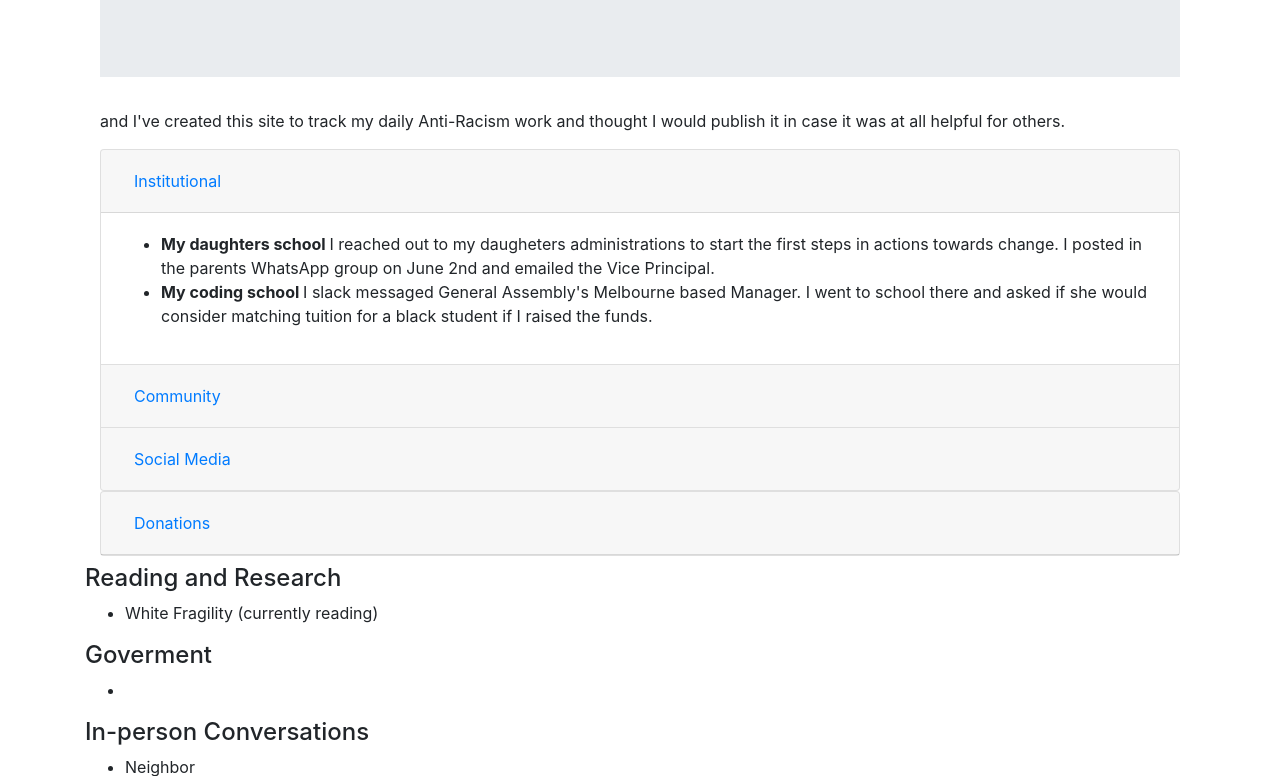
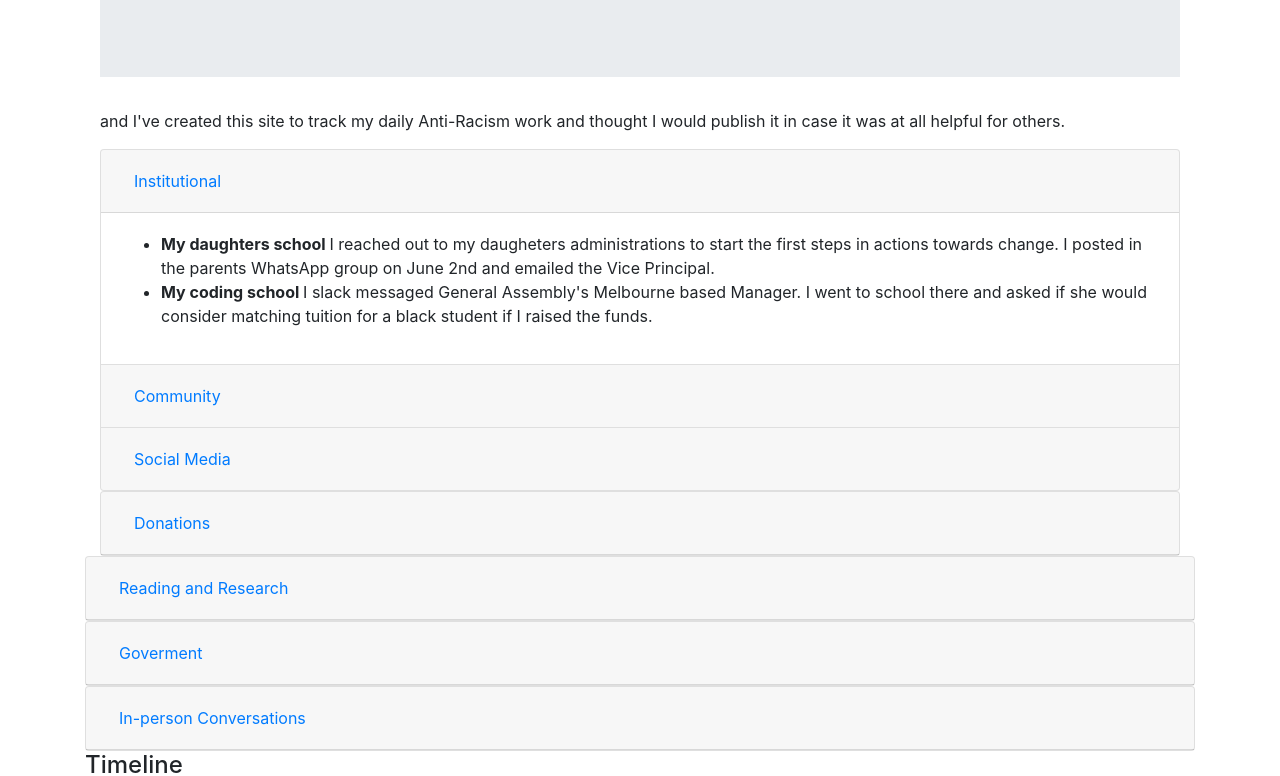
Before and after one commit to nikkiricks/anti-racism-work, a website: page index.html in a window 1280 px wide. Shown: the part 172-948 px from the top of the page. Drawn offline with nearby package versions, Linux system fonts and the light colour scheme.

Commit message:
adding daily actions and some formatting

```diff
--- a/index.html
+++ b/index.html
@@ -177,26 +177,103 @@
       </div>
     </div>
 
-      <h4></h4>
 
-
-      <h4>Reading and Research</h4>
+    <div class="card">
+      <div class="card-header" id="headingThree">
+        <h2 class="mb-0">
+          <button
+            class="btn btn-link btn-block text-left collapsed"
+            type="button"
+            data-toggle="collapse"
+            data-target="#collapseThree"
+            aria-expanded="false"
+            aria-controls="collapseThree"
+          >
+          Reading and Research
+          </button>
+        </h2>
+      </div>
+      <div
+        id="collapseThree"
+        class="collapse"
+        aria-labelledby="headingThree"
+        data-parent="#accordionExample"
+      >
+        <div class="card-body">
           <ul>
             <li>White Fragility (currently reading)</li>
           </ul>
+        </div>
+      </div>
+    </div>
+  </div>
 
-      <h4>Goverment</h4>
+</div>
+
+      <div class="card">
+        <div class="card-header" id="headingThree">
+          <h2 class="mb-0">
+            <button
+              class="btn btn-link btn-block text-left collapsed"
+              type="button"
+              data-toggle="collapse"
+              data-target="#collapseThree"
+              aria-expanded="false"
+              aria-controls="collapseThree"
+            >
+            Goverment
+            </button>
+          </h2>
+        </div>
+        <div
+          id="collapseThree"
+          class="collapse"
+          aria-labelledby="headingThree"
+          data-parent="#accordionExample"
+        >
+          <div class="card-body">
             <ul>
-        <li></li>
+
             </ul>
+          </div>
+        </div>
+      </div>
+    </div>
 
-      <h4>In-person Conversations</h4>
+
+    <div class="card">
+      <div class="card-header" id="headingThree">
+        <h2 class="mb-0">
+          <button
+            class="btn btn-link btn-block text-left collapsed"
+            type="button"
+            data-toggle="collapse"
+            data-target="#collapseThree"
+            aria-expanded="false"
+            aria-controls="collapseThree"
+          >
+          In-person Conversations
+          </button>
+        </h2>
+      </div>
+      <div
+        id="collapseThree"
+        class="collapse"
+        aria-labelledby="headingThree"
+        data-parent="#accordionExample"
+      >
+        <div class="card-body">
           <ul>
             <li>Neighbor</li>
             <li>Hair stylist</li>
             <li>Another parent at the school</li>
             <li>Sister</li>
           </ul>
+        </div>
+      </div>
+    </div>
+    </div>
+
 
       <h4>Timeline</h4>
       <ul>
@@ -238,6 +315,9 @@
           "Progressive Shopper" that tells you where brands donate politcal
           money.
         </li>
+        <li>
+          2020 June 8 - Supporting a black friend that owns a business and resharing a fundraiser she was holding. Twitter shinanigans. Linkedin share with a post about the data I have for Sunday Founders.
+        </li>
       </ul>
 
       <script
```
Lines whose indentation alone changed are shown as unchanged.
